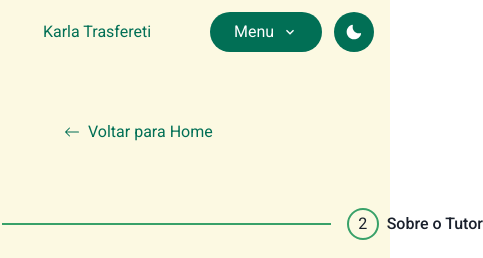
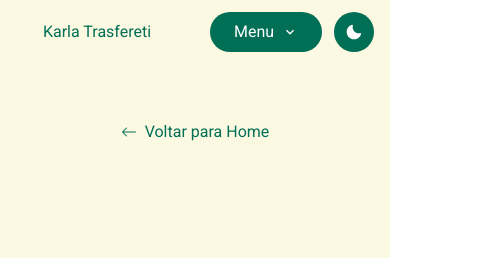
Before and after one commit to pedrotrasfereti/karlatrasfereti, a React (Vite) app: page /servicos/1 in a window 390 px wide. Shown: the top 258 px of the page, 483 px wide, since content can reach past the window. Built offline with nearby package versions, Linux system fonts and the light colour scheme.

Commit message:
feat(BookingPage): improve responsivity

```diff
--- a/src/pages/BookingPage.jsx
+++ b/src/pages/BookingPage.jsx
@@ -19,10 +19,10 @@ import {
   Spinner,
 } from '@chakra-ui/react';
 
+import AnimalForm from '../components/AnimalForm';
 import Autocomplete from '../components/Autocomplete';
+import GuardianForm from '../components/GuardianForm';
 import Stepper from '../components/Stepper';
-import GuardianForm from '../components/GuardianForm';
-import AnimalForm from '../components/AnimalForm';
 
 import { BsArrowLeft } from 'react-icons/bs';
 
@@ -187,8 +187,13 @@ function BookingPage() {
 
   return (
     <Container as="main" minW="100%" px={0}>
-      <Flex direction="column" minH="100vh" px={6} gap={14}>
-        <Flex align="center" mt={28}>
+      <Flex direction="column" minH="100vh" px={7} gap={14}>
+        <Flex
+          align="center"
+          direction={{ base: 'column', md: 'row' }}
+          mt={28}
+          gap={{ base: 7, md: 0 }}
+        >
           <Button
             variant="ghost"
             color="brand.500"
@@ -211,7 +216,7 @@ function BookingPage() {
           <Spacer />
         </Flex>
 
-        <VStack spacing={12} alignSelf="center" w="xl">
+        <VStack alignSelf="center" spacing={12} w={{ base: 'full', md: 'xl' }}>
           <Stepper
             activeStep={activeStep}
             steps={getSteps()}
```
